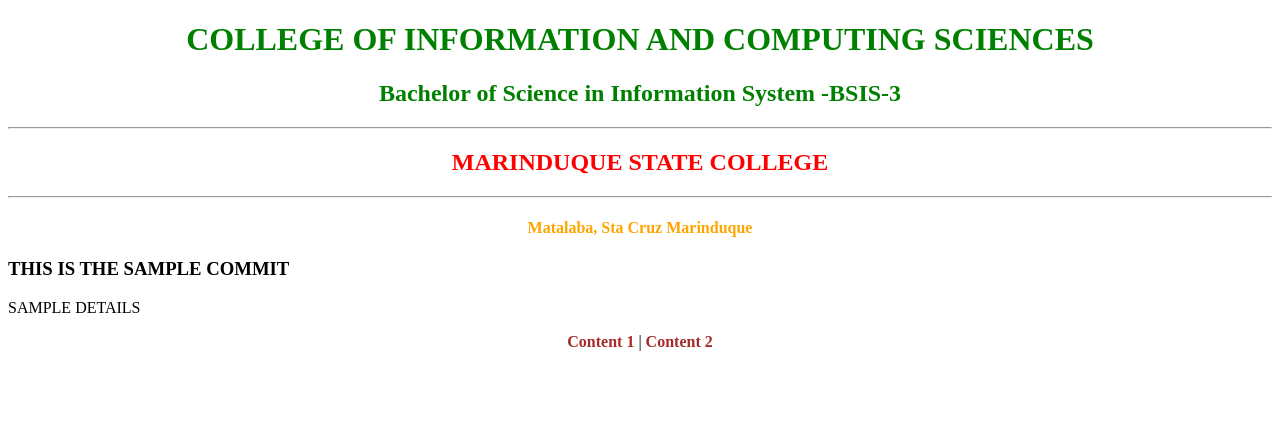
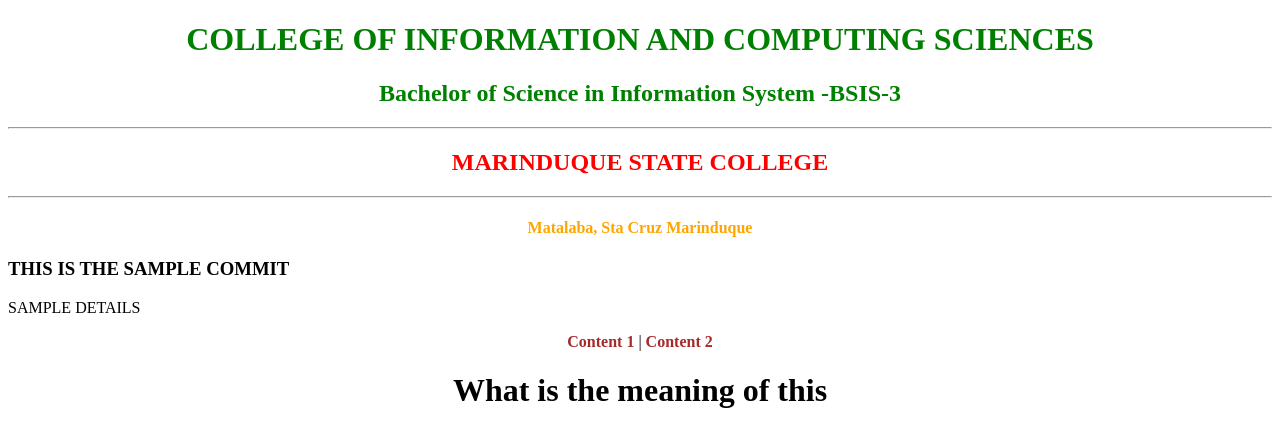
Before and after one commit to Jyrymy/WEB-DEVELOPMENT_WEEK3, a plain HTML site: page index.html in a window 1280 px wide. Drawn offline with Linux system fonts and the light colour scheme.

Commit message:
New Features Ulit ari

```diff
--- a/index.html
+++ b/index.html
@@ -31,6 +31,7 @@
     <div>
         <a href="">Content 1</a> |
         <a href="">Content 2</a>
+        <h1>What is the meaning of this </h1>
     </div>
 
 
```
